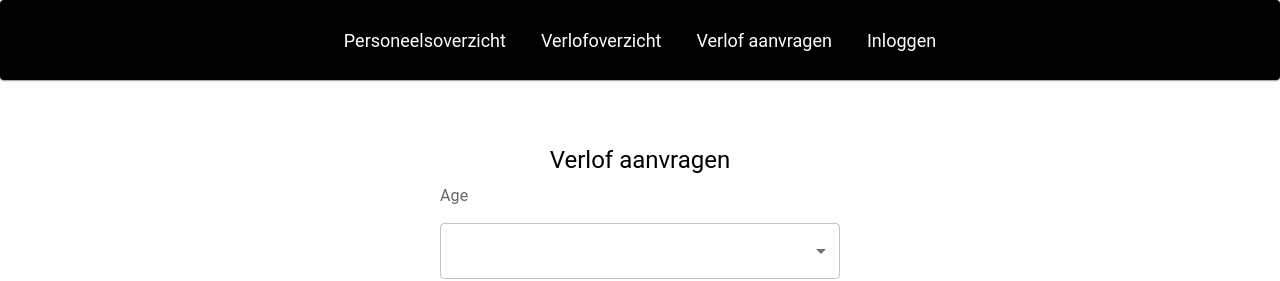
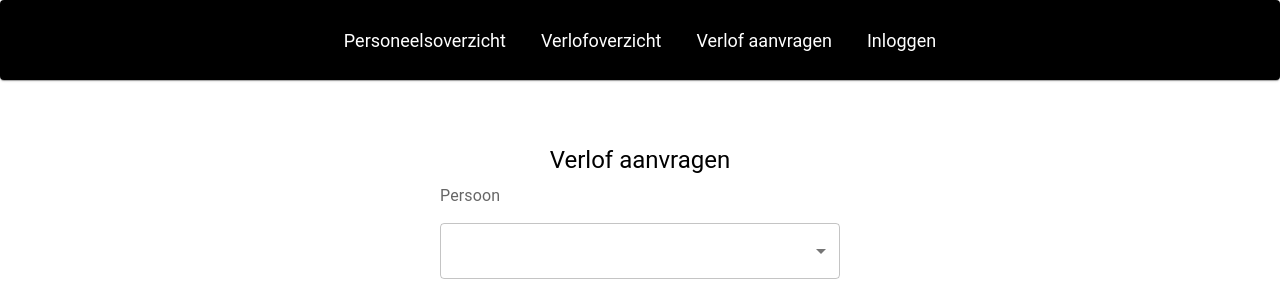
Before and after one commit to BoMeneerNL/Geoprofs, a Next.js app in the folder Frontend/: page /verlofAanvragen in a window 1280 px wide. Shown: the top 281 px of the page. Built offline with nearby package versions, Linux system fonts and the light colour scheme.

Commit message:
Verlof aanvragen front end gemaakt (#33)
* Verlof aanvragen front end gemaakt

* Update verlofAanvragen.js

```diff
--- a/Frontend/pages/verlofAanvragen.js
+++ b/Frontend/pages/verlofAanvragen.js
@@ -1,28 +1,29 @@
-import { useState, useEffect } from 'react';
-import Navbar from '../components/navbar';
-import Button from '@mui/material/Button';
-import TextField from '@mui/material/TextField';
-import Box from '@mui/material/Box';
-import InputLabel from '@mui/material/InputLabel';
-import Typography from '@mui/material/Typography';
-import Container from '@mui/material/Container';
-import { DatePicker } from '@mui/x-date-pickers/DatePicker';
-import { AdapterMoment } from '@mui/x-date-pickers/AdapterMoment';
-import { LocalizationProvider } from '@mui/x-date-pickers';
-import Select from '@mui/material/Select';
-import MenuItem from '@mui/material/MenuItem';
-import {useRouter} from "next/router";
+import { useState, useEffect } from "react";
+import Navbar from "../components/navbar";
+import Button from "@mui/material/Button";
+import TextField from "@mui/material/TextField";
+import Box from "@mui/material/Box";
+import InputLabel from "@mui/material/InputLabel";
+import Typography from "@mui/material/Typography";
+import Container from "@mui/material/Container";
+import { DatePicker } from "@mui/x-date-pickers/DatePicker";
+import { AdapterMoment } from "@mui/x-date-pickers/AdapterMoment";
+import { LocalizationProvider } from "@mui/x-date-pickers";
+import Select from "@mui/material/Select";
+import MenuItem from "@mui/material/MenuItem";
+import { useRouter } from "next/router";
 
-export default function VerlofAanvraag(){
+export default function VerlofAanvraag() {
   const router = useRouter();
   const [van, setVan] = useState(null);
   const [tot, setTot] = useState(null);
+  let [curUser, setCurUser] = useState(null);
 
   const [users, setUsers] = useState([
     "Mahek Massey",
     "Zakary Sierra",
     "Penelope Harwood",
-        "Asha Ochoa"
+    "Asha Ochoa",
   ]);
 
   return (
@@ -32,36 +33,44 @@ export default function VerlofAanvraag(){
         <Box
           sx={{
             marginTop: 8,
-                display: 'flex',
-                flexDirection: 'column',
-                alignItems: 'center',
+            display: "flex",
+            flexDirection: "column",
+            alignItems: "center",
           }}
         >
           <Typography component="h1" variant="h5">
             Verlof aanvragen
           </Typography>
-              <Box component="form" noValidate
+          <Box
+            component="form"
+            noValidate
             sx={{
               mt: 1,
-                    display: 'flex',
-                    flexDirection:'column',
+              display: "flex",
+              flexDirection: "column",
               gap: 2,
               width: 400,
-               }}>
-                <LocalizationProvider dateAdapter={AdapterMoment}>
-                <InputLabel id="demo-simple-select-label">Age</InputLabel>
-                <Select
-                    labelId="demo-simple-select-label"
-                    id="demo-simple-select"
-                    value={users}
-                    label="Age"
-                    onChange={(e) => {
-                        setUsers(e.target.value);
             }}
           >
-                    <MenuItem value={10}>Ten</MenuItem>
-                    <MenuItem value={20}>Twenty</MenuItem>
-                    <MenuItem value={30}>Thirty</MenuItem>
+            <LocalizationProvider
+              dateAdapter={AdapterMoment}
+              adapterLocale={"de"}
+            >
+              <InputLabel id="select-label">Persoon</InputLabel>
+              <Select
+                labelId="select-label"
+                id="select"
+                value={curUser}
+                label="Persoon"
+                onChange={(e) => {
+                  setCurUser(e.target.value);
+                }}
+              >
+                {users.map((user, key) => (
+                  <MenuItem index={key} value={user}>
+                    {user}
+                  </MenuItem>
+                ))}
               </Select>
               <DatePicker
                 label="Van"
@@ -72,7 +81,6 @@ export default function VerlofAanvraag(){
                 renderInput={(params) => <TextField {...params} />}
               />
               <DatePicker
-
                 label="Tot"
                 value={tot}
                 onChange={(value) => {
@@ -81,14 +89,9 @@ export default function VerlofAanvraag(){
                 renderInput={(params) => <TextField {...params} />}
               />
             </LocalizationProvider>
-                <Button
-                  type="submit"
-                  fullWidth
-                  variant="contained"
-                >
+            <Button type="submit" fullWidth variant="contained">
               Vraag verlof aan
             </Button>
-
           </Box>
         </Box>
       </Container>
```
Lines whose indentation alone changed are shown as unchanged.
